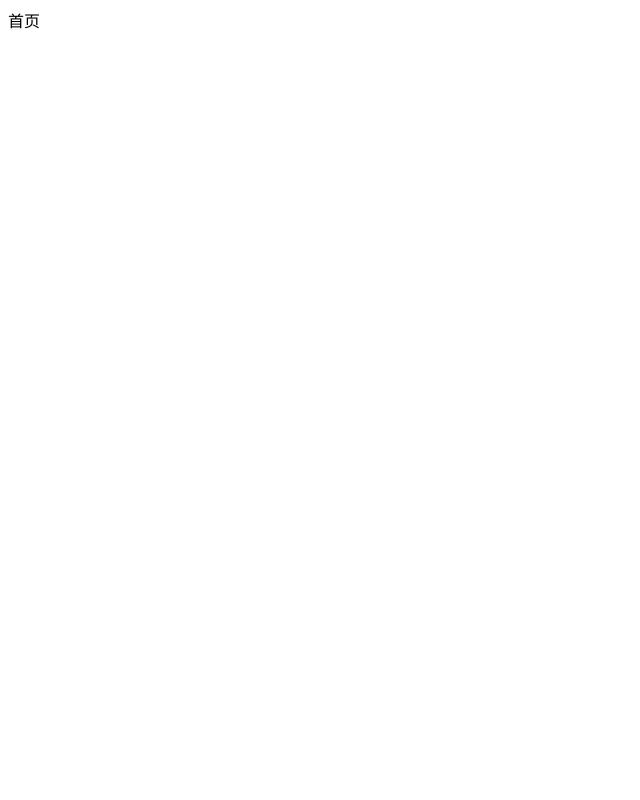
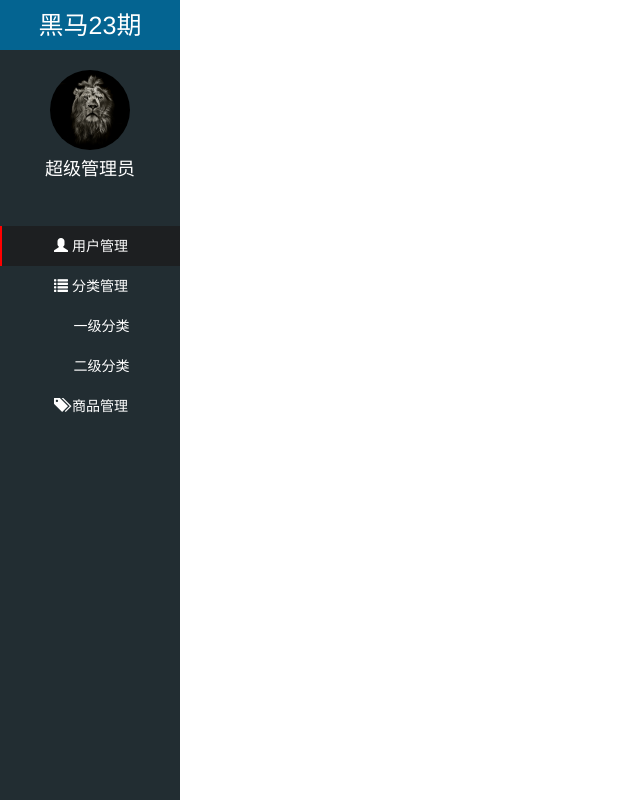
Before and after one commit to IDLIUBOY/letao, a website: page public/admin/index.html in a window 1280 px wide. Shown: the whole page, without its empty margins (0-640 px from the left). Drawn offline with Linux system fonts and the light colour scheme.

```diff
--- a/public/admin/css/publick.css
+++ b/public/admin/css/publick.css
@@ -11,3 +11,78 @@
 .mg_top{
     margin-top: 150px;
 }
+
+html,body{
+    height: 100%;
+}
+
+ul{
+    list-style: none;
+}
+
+*{
+    margin: 0;
+    padding: 0;
+    box-sizing: border-box;
+}
+
+a:hover{
+    text-decoration:none;
+}
+.active{
+    background: #1d1f21;
+    border-left: 2px solid red !important;
+}
+
+.index_left{
+    width: 180px;
+    height: 100%;
+    background: #222d32;
+}
+.index_left .heima{
+    background: #046491;
+}
+/* 黑马23期 */
+.index_left .heima a{
+    display: block;
+    width: 100%;
+    height: 50px;
+    line-height: 50px;
+    color: white;
+    font-size: 25px;
+    text-align: center;
+}
+
+/* 管理员 */
+.index_left .user{
+    margin-bottom: 46px;
+    margin-top: 20px;
+}
+
+.index_left .user img{
+     width: 80px;
+     height: 80px;
+     border-radius: 50%;
+     display: block;
+     margin: 0 auto;
+}
+.index_left .user h4{
+    text-align: center;
+    color: white;
+}
+/* 结束 */
+
+/* 用户管理 */
+
+.manage ul li>a{
+    display: block;
+    color: white;
+    text-align: center;
+    height: 40px;
+    line-height: 40px;
+    border-left: 2px solid transparent;
+}
+
+.manage ul li>.series{
+    padding-left:21px;
+}
--- a/public/admin/index.html
+++ b/public/admin/index.html
@@ -1 +1,61 @@
-首页
+<!DOCTYPE html>
+<html lang="en">
+
+<head>
+    <meta charset="UTF-8">
+    <meta name="viewport" content="width=device-width, initial-scale=1.0">
+    <meta http-equiv="X-UA-Compatible" content="ie=edge">
+    <link rel="stylesheet" href="lib/bootstrap/css/bootstrap.css">
+    <link rel="stylesheet" href="lib/bootstrap-validator/css/bootstrapValidator.css">
+    <link rel="stylesheet" href="lib/nprogress/nprogress.css">
+    <link rel="stylesheet" href="css/publick.css">
+    <title>Document</title>
+</head>
+
+<body>
+    <div class="index_left">
+        <!-- 黑马23期 -->
+        <div class="heima">
+            <a href="index.html">黑马23期</a>
+        </div>
+        <!-- 管理员 -->
+        <div class="user">
+            <img src="images/123.jpg" alt="">
+            <h4>超级管理员</h4>
+        </div>
+        <!-- 用户管理 -->
+        <div class="manage">
+            <ul>
+                <li>
+                    <a class="active" href="user.html">
+                        <span class="glyphicon glyphicon-user"></span>
+                        <span>用户管理</span>
+                    </a>
+                </li>
+                <li>
+                    <a href="JavaScript:;">
+                        <span class="glyphicon glyphicon-list"></span>
+                        <span>分类管理</span>
+                    </a>
+                    <a class="series" href="user.html">一级分类</a>
+                    <a class="series" href="user.html">二级分类</a>
+                </li>
+                <li>
+                    <a href="user.html">
+                        <span class="glyphicon glyphicon-tags"></span>
+                        <span>商品管理</span>
+                    </a>
+                </li>
+            </ul>
+        </div>
+    </div>
+    <div class="index_right"></div>
+    <script src="lib/jquery/jquery.js"></script>
+    <script src="lib/bootstrap/js/bootstrap.js"></script>
+    <script src="lib/bootstrap-validator/js/bootstrapValidator.js"></script>
+    <script src="lib/nprogress/nprogress.js"></script>
+    <script src="js/public.js"></script>
+    <script src="js/login.js"></script>
+</body>
+
+</html>
```
Also changed, not shown: public/admin/images/123.jpg (added).
